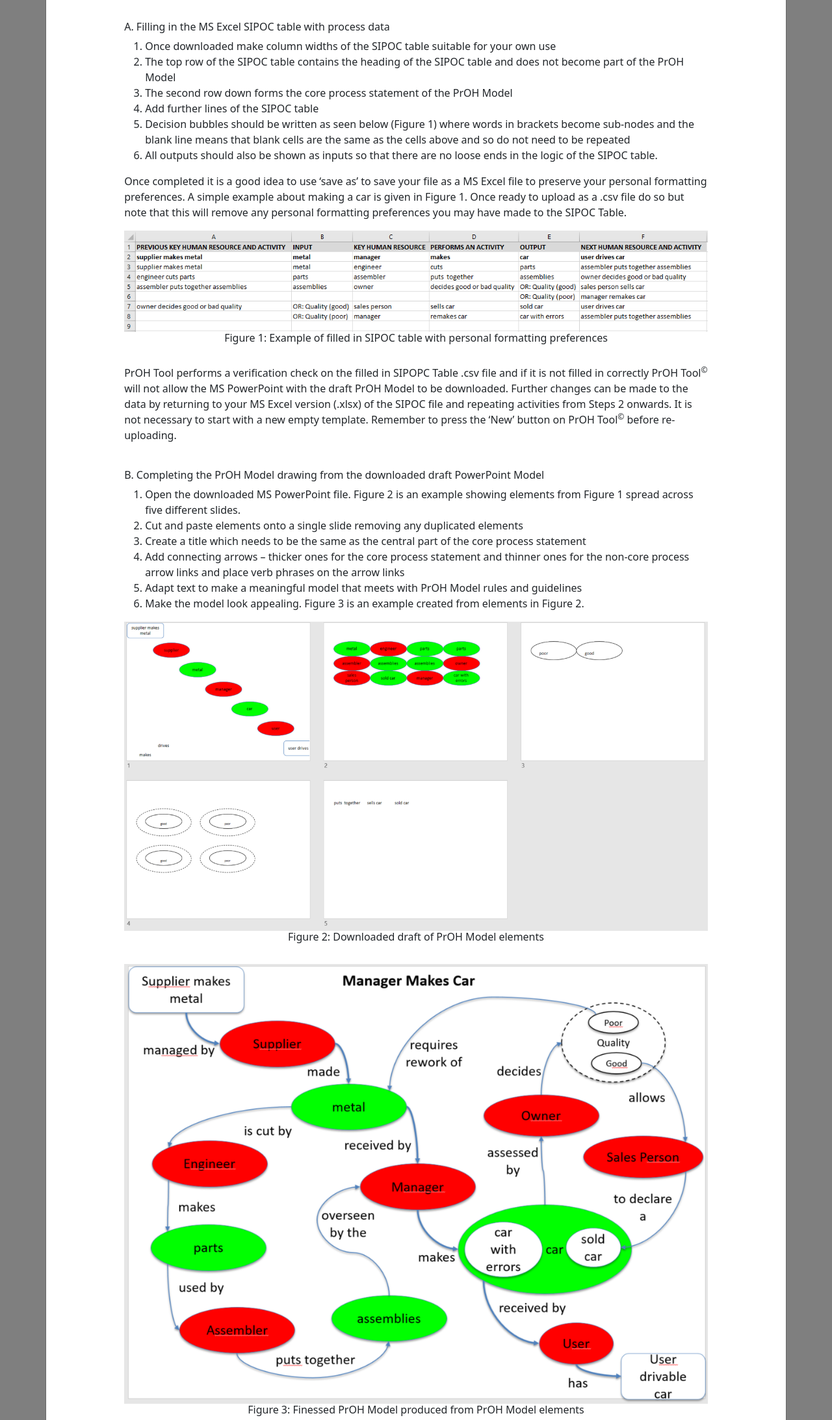
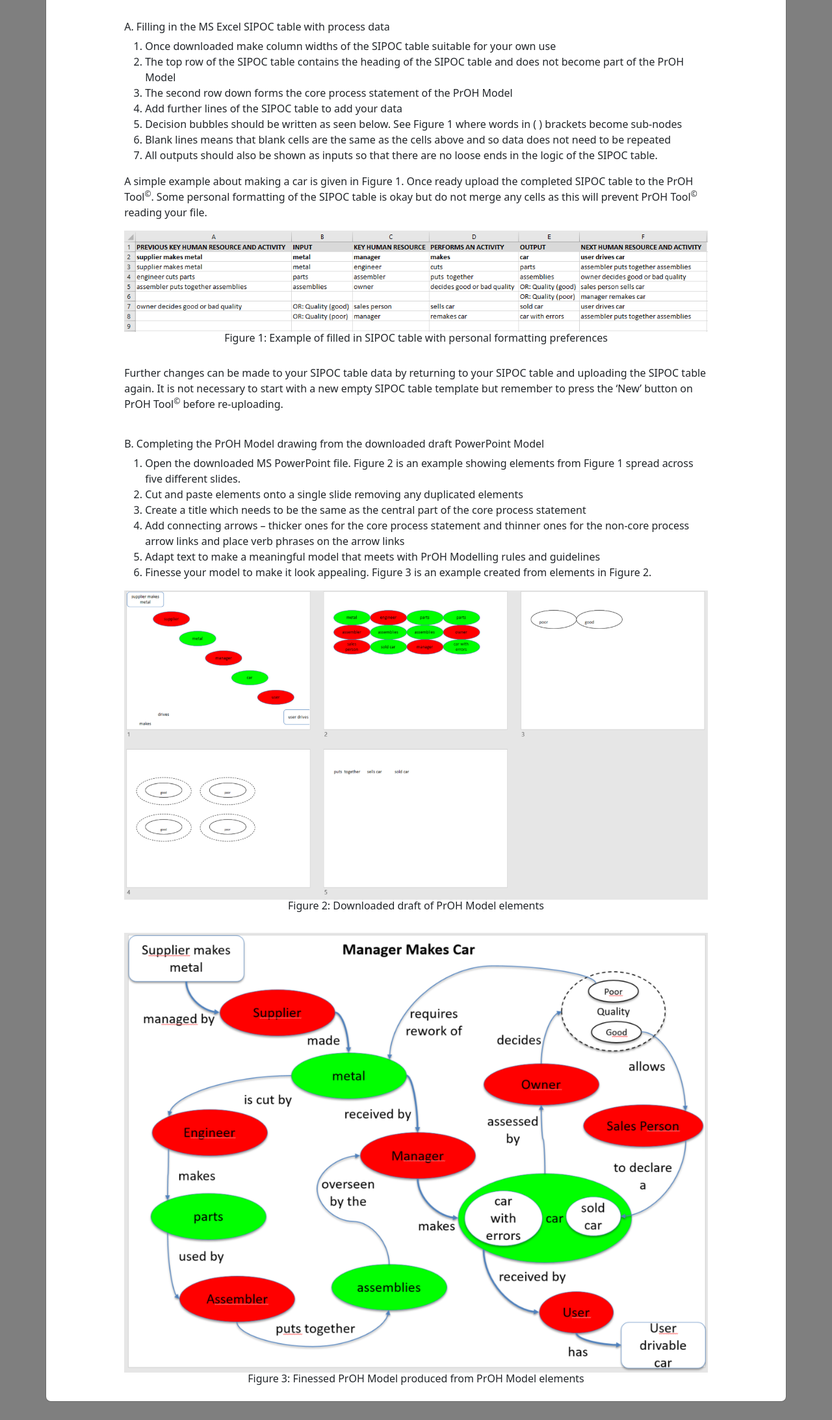
Before and after one commit to EhsanESL/Proh-tool, a Flask app: page / in a window 1280 px wide, after a click on "User Instructions". Shown: the part 123-2309 px from the top of the page at 65% size. Run offline with Flask 3, Linux system fonts and the light colour scheme; some libraries are stand-ins or nearby versions.

Commit message:
Add files via upload

```diff
--- a/templates/index.html
+++ b/templates/index.html
@@ -65,48 +65,60 @@
                                 <div class="container ">
                                     <div class="row justify-content-center">
                                         <div class="column col-lg-10 justify-content-center">
-                                        <h4 class="text-center">PrOH Tool<sup>&copy;</sup> User Instructions</h4><br>
-                                        <h6 >A. Filling in the MS Excel SIPOC table with process data</h6>
+                                            <h4 class="text-center">PrOH Tool<sup>&copy;</sup> User Instructions</h4>
+                                            <br>
+                                            <h6>A. Filling in the MS Excel SIPOC table with process data</h6>
                                             <ol>
-                                            <li>Once downloaded make column widths of the SIPOC table suitable for your own use</li>
-                                            <li>The top row of the SIPOC table contains the heading of the SIPOC table and does not become
+                                                <li>Once downloaded make column widths of the SIPOC table suitable for
+                                                    your own use</li>
+                                                <li>The top row of the SIPOC table contains the heading of the SIPOC
+                                                    table and does not become
                                                     part of the PrOH Model</li>
-                                            <li>The second row down forms the core process statement of the PrOH Model</li>
-                                            <li>Add further lines of the SIPOC table</li>
-                                            <li>Decision bubbles should be written as seen below (Figure 1) where words in brackets become
-                                                sub-nodes and the blank line means that blank cells are the same as the cells above and so do
-                                                not need to be repeated</li>
-                                            <li>All outputs should also be shown as inputs so that there are no loose ends in the logic of the
-                                                SIPOC table.</li>
+                                                <li>The second row down forms the core process statement of the PrOH
+                                                    Model</li>
+                                                <li>Add further lines of the SIPOC table to add your data</li>
+                                                <li>Decision bubbles should be written as seen below. See Figure 1 where
+                                                    words in ( ) brackets become sub-nodes</li>
+                                                <li>Blank lines means that blank cells are the same as the cells above
+                                                    and so data does not need to be repeated</li>
+                                                <li>All outputs should also be shown as inputs so that there are no
+                                                    loose ends in the logic of the SIPOC table.</li>
                                             </ol>
-                                        <p>Once completed it is a good idea to use ‘save as’ to save your file as a MS Excel file to preserve
-                                            your personal formatting preferences. A simple example about making a car is given in Figure 1.
-                                            Once ready to upload as a .csv file do so but note that this will remove any personal formatting
-                                            preferences you may have made to the SIPOC Table.</p>
+                                            <p>A simple example about making a car is given in Figure 1. Once ready
+                                                upload the completed SIPOC table to the PrOH Tool<sup>&copy;</sup>. Some personal
+                                                formatting of the SIPOC table is okay but do not merge any cells as this
+                                                will prevent PrOH Tool<sup>&copy;</sup> reading your file.</p>
                                             <img src="../static/figure1.png" class="img-fluid" alt="Figure1"><br>
-                                            <h6 class="text-center">Figure 1: Example of filled in SIPOC table with personal formatting preferences</h6><br>
-                                            <p>PrOH Tool performs a verification check on the filled in SIPOPC Table .csv file and if it is not filled in
-                                            correctly PrOH Tool<sup>&copy;</sup> will not allow the MS PowerPoint with the draft PrOH Model to be downloaded.
-                                            Further changes can be made to the data by returning to your MS Excel version (.xlsx) of the SIPOC file
-                                            and repeating activities from Steps 2 onwards. It is not necessary to start with a new empty template.
-                                            Remember to press the ‘New’ button on PrOH Tool<sup>&copy;</sup> before re-uploading.</p>
+                                            <h6 class="text-center">Figure 1: Example of filled in SIPOC table with
+                                                personal formatting preferences</h6><br>
+                                            <p>Further changes can be made to your SIPOC table data by returning to your
+                                                SIPOC table and uploading the SIPOC table again. It is not necessary to
+                                                start with a new empty SIPOC table template but remember to press the
+                                                ‘New’ button on PrOH Tool<sup>&copy;</sup> before re-uploading.</p>
                                             <br>
 
-                                        <h6 >B. Completing the PrOH Model drawing from the downloaded draft PowerPoint Model</h6>
+                                            <h6>B. Completing the PrOH Model drawing from the downloaded draft
+                                                PowerPoint Model</h6>
                                             <ol>
-                                            <li>Open the downloaded MS PowerPoint file. Figure 2 is an example showing elements from
-                                                Figure 1 spread across five different slides.</li>
-                                            <li>Cut and paste elements onto a single slide removing any duplicated elements</li>
-                                            <li>Create a title which needs to be the same as the central part of the core process statement</li>
-                                            <li>Add connecting arrows – thicker ones for the core process statement and thinner ones for the
-                                                non-core process arrow links and place verb phrases on the arrow links</li>
-                                            <li>Adapt text to make a meaningful model that meets with PrOH Model rules and guidelines</li>
-                                            <li>Make the model look appealing. Figure 3 is an example created from elements in Figure 2.</li>
+                                                <li>Open the downloaded MS PowerPoint file. Figure 2 is an example
+                                                    showing elements from Figure 1 spread across five different slides.
+                                                </li>
+                                                <li>Cut and paste elements onto a single slide removing any duplicated
+                                                    elements </li>
+                                                <li>Create a title which needs to be the same as the central part of the
+                                                    core process statement</li>
+                                                <li>Add connecting arrows – thicker ones for the core process
+                                                    statement and thinner ones for the non-core process arrow links and
+                                                    place verb phrases on the arrow links</li>
+                                                <li>Adapt text to make a meaningful model that meets with PrOH Modelling rules and guidelines</li>
+                                                <li>Finesse your model to make it look appealing. Figure 3 is an example created from elements in Figure 2.</li>
                                             </ol>
                                             <img src="../static/figure2.png" class="img-fluid" alt="Figure2"><br>
-                                        <h6 class="text-center">Figure 2: Downloaded draft of PrOH Model elements</h6><br>
+                                            <h6 class="text-center">Figure 2: Downloaded draft of PrOH Model elements
+                                            </h6><br>
                                             <img src="../static/figure3.png" class="img-fluid" alt="Figure3"><br>
-                                        <h6 class="text-center">Figure 3: Finessed PrOH Model produced from PrOH Model elements</h6>
+                                            <h6 class="text-center">Figure 3: Finessed PrOH Model produced from PrOH
+                                                Model elements</h6>
                                         </div>
                                     </div>
                                 </div>
@@ -344,6 +356,102 @@
                 xhr.send();
             }
 
+
+            // function downloadppbtn() {
+            //     document.getElementById('powerpointbtn').disabled = true;
+            //     document.getElementById('powerpointbtn').textContent = "Downloaded";
+            //     var xhr = new XMLHttpRequest();
+            //     xhr.open('GET', '/download_pptx', true);
+            //     xhr.responseType = 'blob';
+            //     xhr.onload = function () {
+            //         if (xhr.status === 200) {
+            //             var blob = new Blob([xhr.response], { type: 'application/vnd.openxmlformats-officedocument.presentationml.presentation' });
+            //             var link = document.createElement('a');
+            //             link.href = window.URL.createObjectURL(blob);
+            //             link.download = 'Output_presentation.pptx';
+            //             link.click();
+            //         }
+            //     };
+            //     xhr.send();
+            // }
+
+
+            // function downloadpsbtn() {
+            //     document.getElementById('processstatementbtn').disabled = true;
+            //     document.getElementById('processstatementbtn').textContent = "Downloaded";
+            //     var xhr = new XMLHttpRequest();
+            //     xhr.open('GET', '/download_NC_Statement', true);
+            //     xhr.responseType = 'blob';
+            //     xhr.onload = function () {
+            //         if (xhr.status === 200) {
+            //             var blob = new Blob([xhr.response], { type: 'application/vnd.openxmlformats-officedocument.presentationml.presentation' });
+            //             var link = document.createElement('a');
+            //             link.href = window.URL.createObjectURL(blob);
+            //             link.download = 'NC_Statement.pptx';
+            //             link.click();
+            //         }
+            //     };
+            //     xhr.send();
+            // }
+
+            // function downloadsbbtn() {
+            //     document.getElementById('Subbubblesbtn').disabled = true;
+            //     document.getElementById('Subbubblesbtn').textContent = "Downloaded";
+
+            //     var xhr = new XMLHttpRequest();
+            //     xhr.open('GET', '/download_Sub_bubbles', true);
+            //     xhr.responseType = 'blob';
+            //     xhr.onload = function () {
+            //         if (xhr.status === 200) {
+            //             var blob = new Blob([xhr.response], { type: 'application/vnd.openxmlformats-officedocument.presentationml.presentation' });
+            //             var link = document.createElement('a');
+            //             link.href = window.URL.createObjectURL(blob);
+            //             link.download = 'Sub_bubbles.pptx';
+            //             link.click();
+            //         }
+            //     };
+            //     xhr.send();
+            // }
+
+            // function downloaddnbtn() {
+            //     document.getElementById('decisionnodesbtn').disabled = true;
+            //     document.getElementById('decisionnodesbtn').textContent = "Downloaded";
+            //     var xhr = new XMLHttpRequest();
+            //     xhr.open('GET', '/download_decision_bubbles', true);
+            //     xhr.responseType = 'blob';
+            //     xhr.onload = function () {
+            //         if (xhr.status === 200) {
+            //             var blob = new Blob([xhr.response], { type: 'application/vnd.openxmlformats-officedocument.presentationml.presentation' });
+            //             var link = document.createElement('a');
+            //             link.href = window.URL.createObjectURL(blob);
+            //             link.download = 'Decision_Bubbles.pptx';
+            //             link.click();
+            //         }
+            //     };
+            //     xhr.send();
+            // }
+
+
+
+            // function downloadVerbspptx() {
+            //     document.getElementById('verbscollectionbtn').disabled = true;
+            //     document.getElementById('verbscollectionbtn').textContent = "Downloaded";
+            //     var xhr = new XMLHttpRequest();
+            //     xhr.open('GET', '/download_verbs', true);
+            //     xhr.responseType = 'blob';
+            //     xhr.onload = function () {
+            //         if (xhr.status === 200) {
+            //             var blob = new Blob([xhr.response], { type: 'application/vnd.openxmlformats-officedocument.presentationml.presentation' });
+            //             var link = document.createElement('a');
+            //             link.href = window.URL.createObjectURL(blob);
+            //             link.download = 'verbs.pptx';
+            //             link.click();
+            //         }
+            //     };
+            //     xhr.send();
+            // }
+
+
             function resetPage() {
                 window.location.href = "/";
             }
```
Lines whose indentation alone changed are shown as unchanged.
